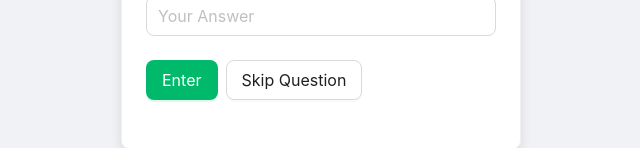
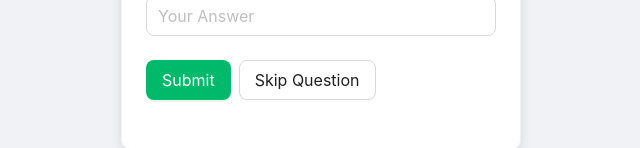
Before and after one commit to jijishthomas/familyfunction, a React (Create React App) app: page /familyfunction/login in a window 1280 px wide. Shown: the part 649-797 px from the top of the page, without its empty margins (319-959 px from the left). Built offline with nearby package versions, Linux system fonts and the light colour scheme; no server answers.

Commit message:
reset side

```diff
--- a/src/Login.js
+++ b/src/Login.js
@@ -31,8 +31,9 @@ const Login = () => {
       { id: 'b4', text: "What is Serin's house name?", answer: 'kallil' },
       { id: 'b5', text: "What are the last 4 digits of Serin's mobile number?", answer: '9333' },
       { id: 'b6', text: "What is Serin's brother's pet name?", answer: 'akku' },
-      { id: 'b7', text: "What are the last 4 digits of Serin's father's phone number?", answer: 'xxxx' },
-      { id: 'b8', text: "What are the last 4 digits of Serin's mother's phone number?", answer: '1897' },
+      { id: 'b7', text: "What are the last 4 digits of Serin's father's Indian phone number?", answer: '5915' },
+      { id: 'b8', text: "What are the last 4 digits of Serin's father's Saudi phone number?", answer: '5945' },
+      { id: 'b9', text: "What are the last 4 digits of Serin's mother's phone number?", answer: '1897' },
     ],
     groom: [
       { id: 'g1', text: "What is Shijo's brother's name?", answer: 'jijish' },
@@ -101,6 +102,13 @@ const Login = () => {
     form.resetFields();
   };
 
+  const handleGoBack = () => {
+    setLoginStep(2); // Go back to the side selection step
+    setFamilySide(null);
+    setError('');
+    form.resetFields();
+  };
+
   const handleSkip = () => {
     setError('');
     setQuestionTrigger(prev => prev + 1);
@@ -157,14 +165,22 @@ const Login = () => {
             <Input placeholder="Your Answer" size="large" />
           </Form.Item>
 
-          <Form.Item>
+          <Form.Item style={{ marginBottom: loginStep === 3 ? 0 : '24px' }}>
             <Space style={{ width: '100%' }}>
               <Button type="primary" htmlType="submit" size="large" style={{ flex: 1 }}>
-                Enter
+                Submit
               </Button>
               <Button onClick={handleSkip} size="large" style={{ flex: 1 }}>Skip Question</Button>
             </Space>
           </Form.Item>
+
+          {loginStep === 3 && (
+            <Form.Item style={{ marginBottom: 0, textAlign: 'center' }}>
+              <Button type="link" onClick={handleGoBack}>
+                Choose a different side
+              </Button>
+            </Form.Item>
+          )}
         </Form>
       );
     }
```
